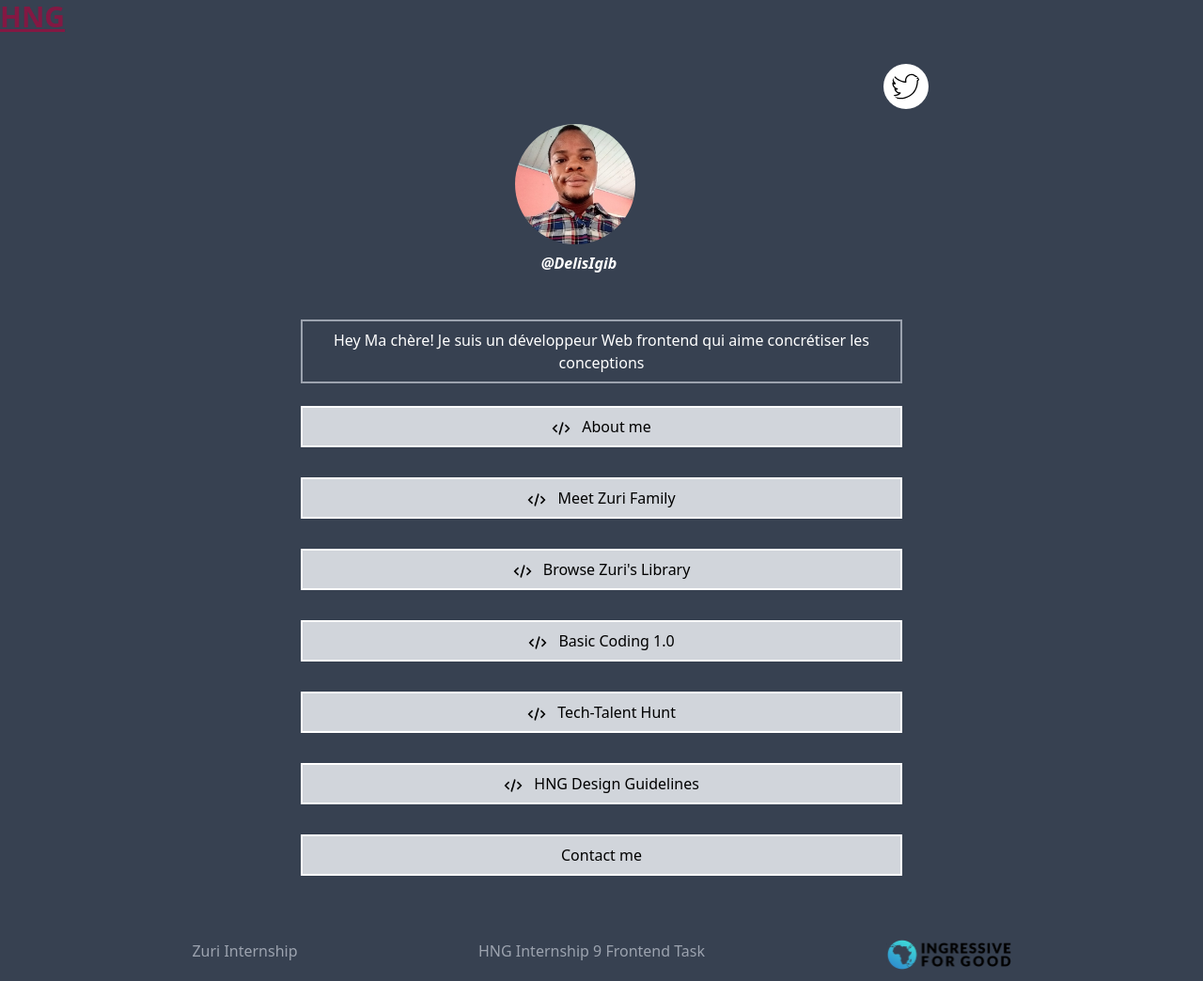
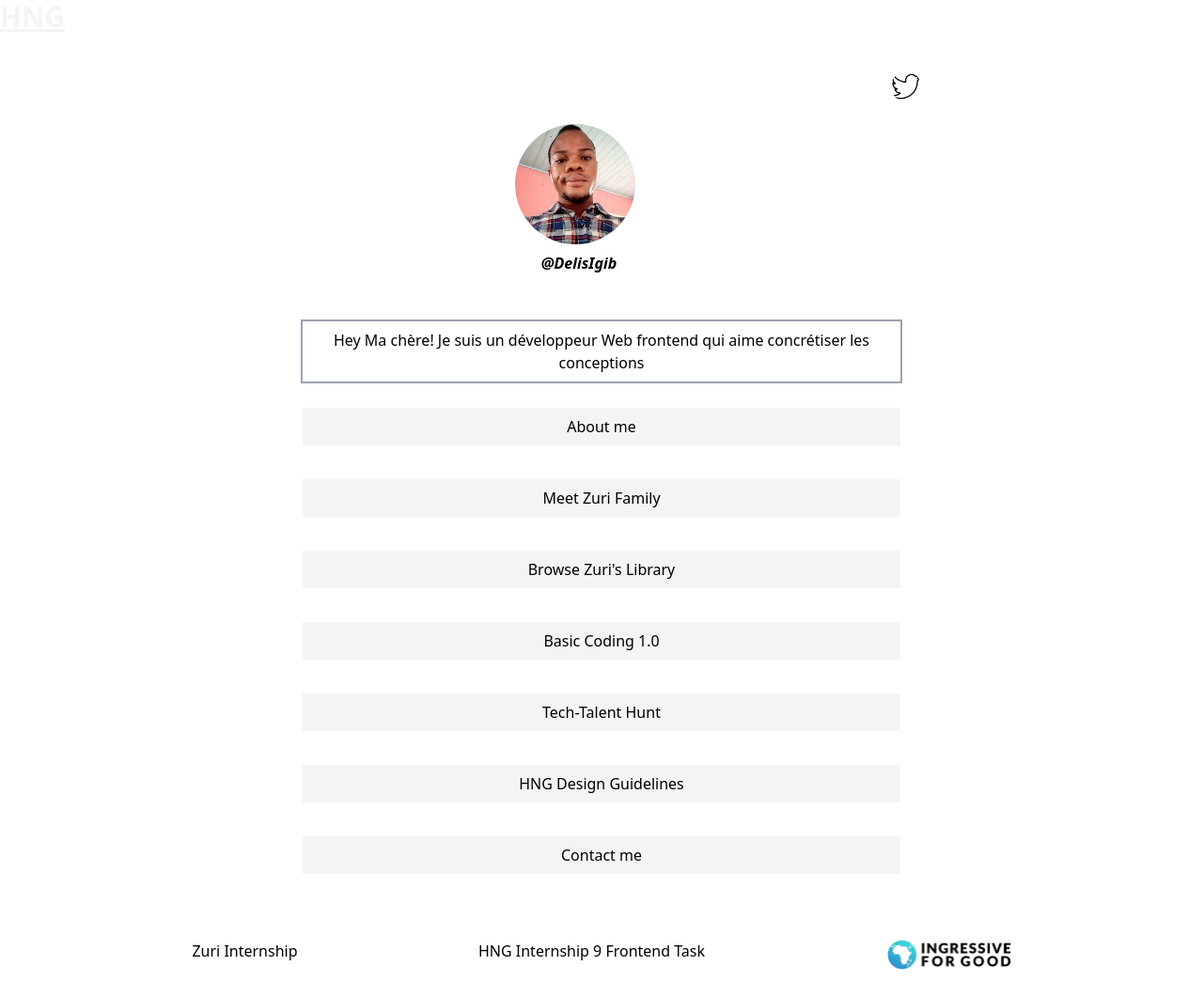
Before and after one commit to fidelmak/myProjectLink, a React (Create React App) app in the folder mylink/: page / in a window 1280 px wide. Shown: the whole page at 94% size. Built offline with nearby package versions, Linux system fonts and the light colour scheme.

Commit message:
edited styles

```diff
--- a/mylink/public/index.html
+++ b/mylink/public/index.html
@@ -17,7 +17,7 @@
 
     <title>mylinks</title>
   </head>
-  <body class="bg-gray-700 h-600 ">
+  <body class="bg-white h-600 ">
     <noscript></noscript>
 
 <div class="content-center">
--- a/mylink/src/components/Button.jsx
+++ b/mylink/src/components/Button.jsx
@@ -1,5 +1,5 @@
 import React from 'react';
-import img from './imgs/code.png';
+//import img from './imgs/code.png';
 import { Link } from "react-router-dom";
 
 function Button({name, link, id}) {
@@ -8,8 +8,8 @@ function Button({name, link, id}) {
 
             <div className="flex justify-center">
 
-            <button id={id} type="button " className=" border-2 border-white bg-gray-300 mb-2  p-2 w-2/3 md:w-2/4 mt-6 hover:shadow-lg transform hover:scale-125 hover:font-bold hover:bg-black  hover:border-b border-white  hover:text-white transition ease-out duration-300" >
-            <img src={img} alt="" className="  h-5 rounded-full w-5 mr-2 inline-block" />
+            <button id={id} type="button " className=" border-2 border-white bg-gray-100 mb-2  p-2 w-2/3 md:w-2/4 mt-6 hover:shadow-lg transform hover:scale-125 hover:font-bold hover:bg-gray-400  hover:border-b border-white  hover:text-white transition ease-out duration-300" >
+
             <a href={link}> {name}</a></button>
 
 
--- a/mylink/src/components/Cint.jsx
+++ b/mylink/src/components/Cint.jsx
@@ -15,7 +15,7 @@ class Cint extends Component {
         return (
             <div>
 
-               <h1 className="text-3xl font-bold underline text-pink-900">
+               <h1 className="text-3xl font-bold underline text-gray-100">
                     HNG
                     </h1>
                     <Nav />
--- a/mylink/src/components/Footer.jsx
+++ b/mylink/src/components/Footer.jsx
@@ -15,7 +15,7 @@ function Footer(props) {
 
 
 				<div className=" p-3">
-					<ul className="text-gray-400 flex flex-row justify-evenly">
+					<ul className="text-black flex flex-row justify-evenly">
 						<li><p>Zuri  Internship</p></li>
                         <li>HNG Internship 9 Frontend Task</li>
 						<li><img src={img}/></li>
--- a/mylink/src/components/Nav.jsx
+++ b/mylink/src/components/Nav.jsx
@@ -17,11 +17,11 @@ function Nav(props) {
 
 <nav className="main">
 
-<p className="text-center text-white font-bold mr-12 " id='twitter'><i><a href="https://twitter.com/DelisIgib">@DelisIgib</a></i> </p>
+<p className="text-center text-black font-bold mr-12 " id='twitter'><i><a href="https://twitter.com/DelisIgib">@DelisIgib</a></i> </p>
 <span id='slack' className='invisible'>Dpaul</span>
 
 <div className="mt-6">
-    <span className="text-white  flex justify-center">
+    <span className="text-black  flex justify-center">
 
        <p className=" border-2 p-2 border-gray-400 w-1/2 text-center ">Hey Ma chère! Je suis un développeur Web frontend qui aime concrétiser les conceptions </p> </span>
     </div>
--- a/mylink/src/components/Red.jsx
+++ b/mylink/src/components/Red.jsx
@@ -12,9 +12,7 @@ function Red() {
 
             <div className="flex justify-center">
 
-            <button id="contact_me" type="button " className=" border-2 border-white bg-gray-300 mb-2  p-2 w-2/3 md:w-2/4 mt-6 hover:shadow-lg transform hover:scale-125 hover:font-bold hover:bg-black  hover:border-b border-white  hover:text-white transition ease-out duration-300"
-
-            > <Link to ="/Contact">Contact me</Link> </button>
+            <button id="id" type="button " className=" border-2 border-white bg-gray-100 mb-2  p-2 w-2/3 md:w-2/4 mt-6 hover:shadow-lg transform hover:scale-125 hover:font-bold hover:bg-gray-400  hover:border-b border-white  hover:text-white transition ease-out duration-300" > <Link to ="/Contact">Contact me</Link> </button>
             </div>
             <Outlet />
 
```
